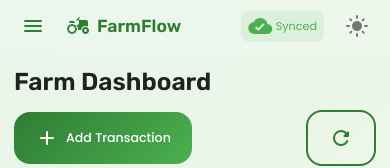
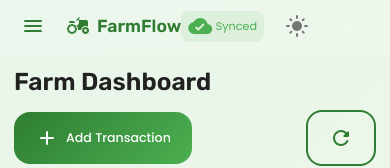
Before and after one commit to VinRis/FarmFlow, a plain HTML site: page index.html in a window 390 px wide. Shown: the top 168 px of the page. Drawn offline with nearby package versions, Linux system fonts and the light colour scheme; a script that the page names is missing.

Commit message:
Update styles.css

```diff
--- a/styles.css
+++ b/styles.css
@@ -1316,8 +1316,41 @@ input[type="number"] {
         padding: var(--spacing-sm) var(--spacing-md);
     }
 
+    /* In the @media (max-width: 768px) section, change: */
     .header-center {
-        display: none;
+        display: flex !important; /* Force show on mobile */
+        order: 2; /* Position it between left and right */
+        flex: 1;
+        justify-content: center;
+        margin: 0 var(--spacing-sm);
+        max-width: 200px;
+        overflow: hidden;
+    }
+
+    .date-display {
+        display: flex;
+        align-items: center;
+        gap: var(--spacing-xs);
+        font-size: 0.85rem;
+        white-space: nowrap;
+        overflow: hidden;
+        text-overflow: ellipsis;
+        background: rgba(255, 255, 255, 0.1);
+        padding: var(--spacing-xs) var(--spacing-sm);
+        border-radius: var(--radius-md);
+        backdrop-filter: blur(5px);
+    }
+
+    /* On very small screens, show only date */
+    @media (max-width: 480px) {
+        .date-display span:first-child {
+            display: none; /* Hide calendar icon */
+        }
+
+        .date-display {
+            font-size: 0.8rem;
+            padding: var(--spacing-xs);
+        }
     }
 
     .main-content {
```
